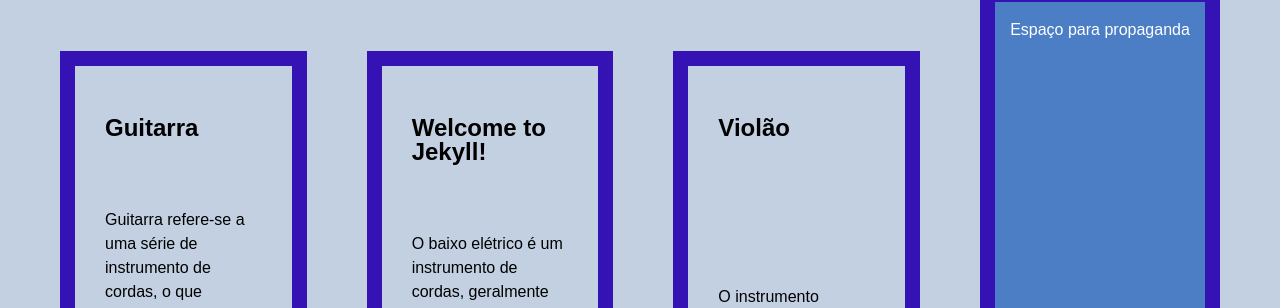
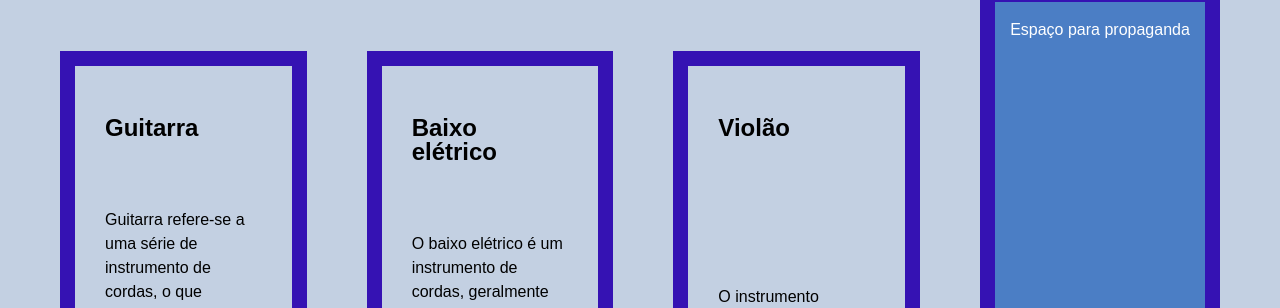
Before and after one commit to dediman/atividadelab3, a Jekyll site: the page built from index.markdown, in a window 1280 px wide. Shown: the part 187-495 px from the top of the page. Built offline with Jekyll 4.4.1, drawn with Linux system fonts in a browser that asks for light colours.

Commit message:
correcao no nome do post

```diff
--- a/_posts/2020-10-10-baixo-eletrico.md
+++ b/_posts/2020-10-10-baixo-eletrico.md
@@ -1,6 +1,6 @@
 ---
 layout: post
-title:  "Welcome to Jekyll!"
+title:  "Baixo elétrico"
 date:   2020-10-10 22:07:54 -0300
 categories: jekyll update
 ---
```
